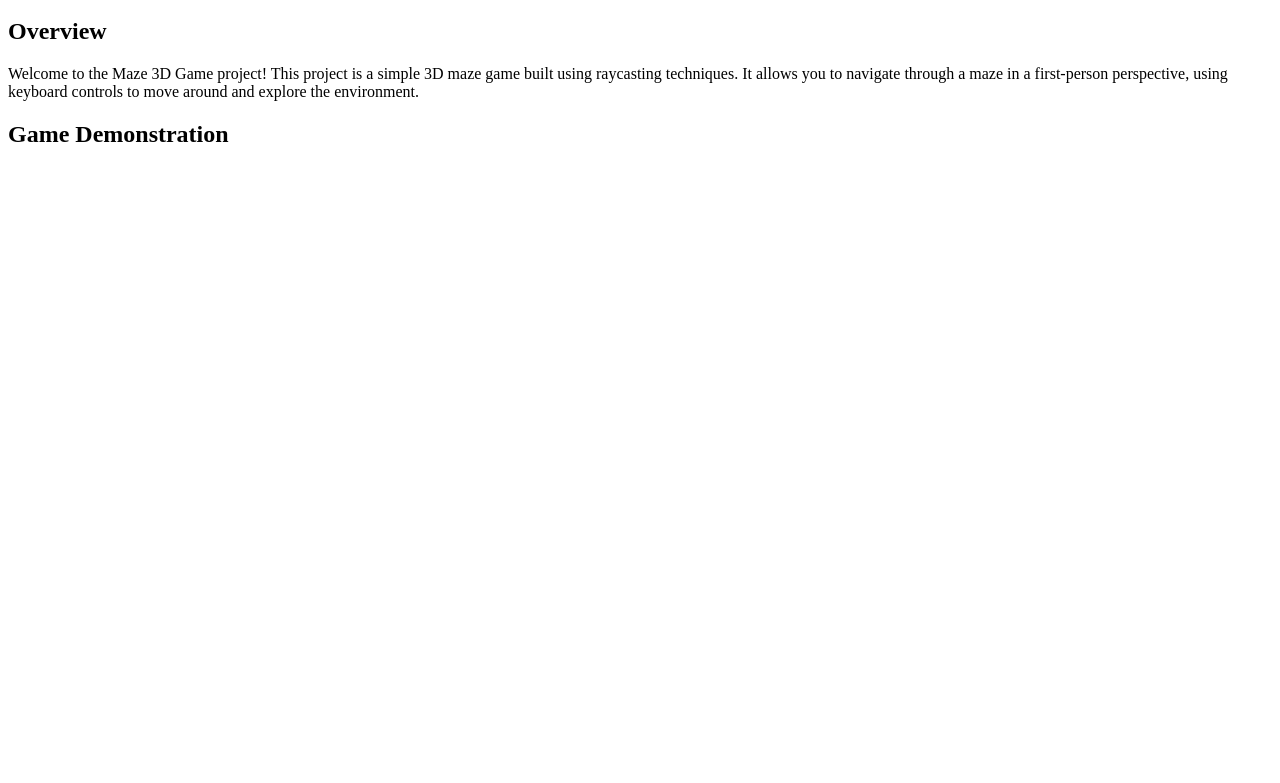
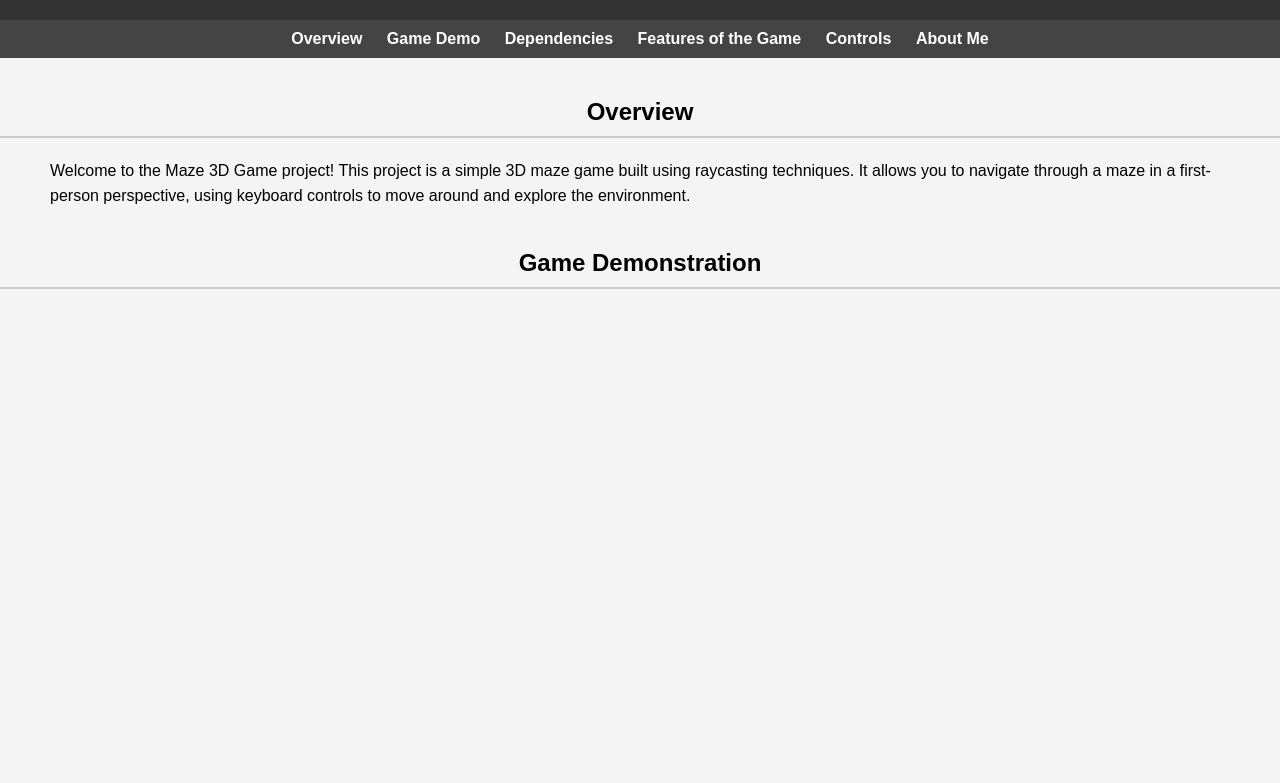
Before and after one commit to midunodunsi/landingpage, a plain HTML site: page index.html in a window 1280 px wide. Shown: the part 100-883 px from the top of the page. Drawn offline with Linux system fonts and the light colour scheme.

Commit message:
Update index.html

```diff
--- a/index.html
+++ b/index.html
@@ -4,7 +4,7 @@
   <meta charset="UTF-8">
   <meta name="viewport" content="width=device-width, initial-scale=1.0">
   <title>Maze Project: 3D Game Using SDL2 And Raycasting</title>
-  <link rel="stylesheet" href="./maze.css" />
+  <link rel="stylesheet" href="./index.css" />
 </head>
 <body>
 
```
